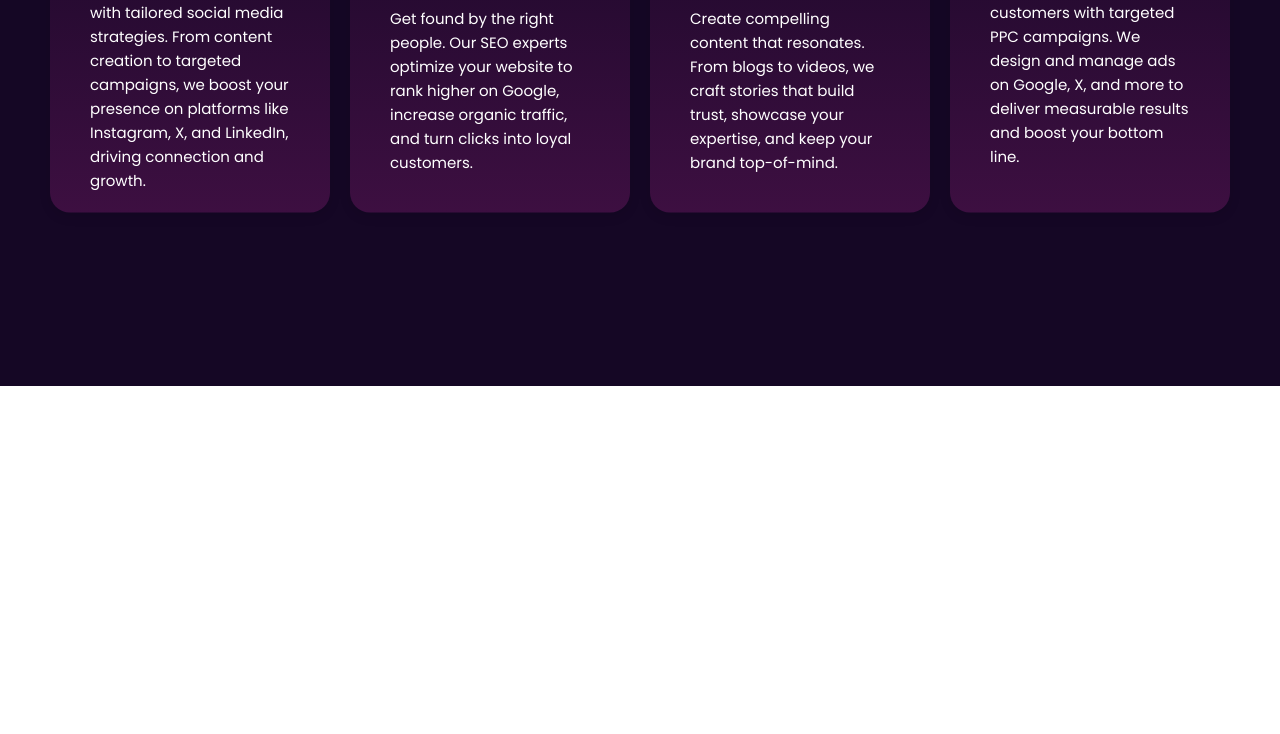
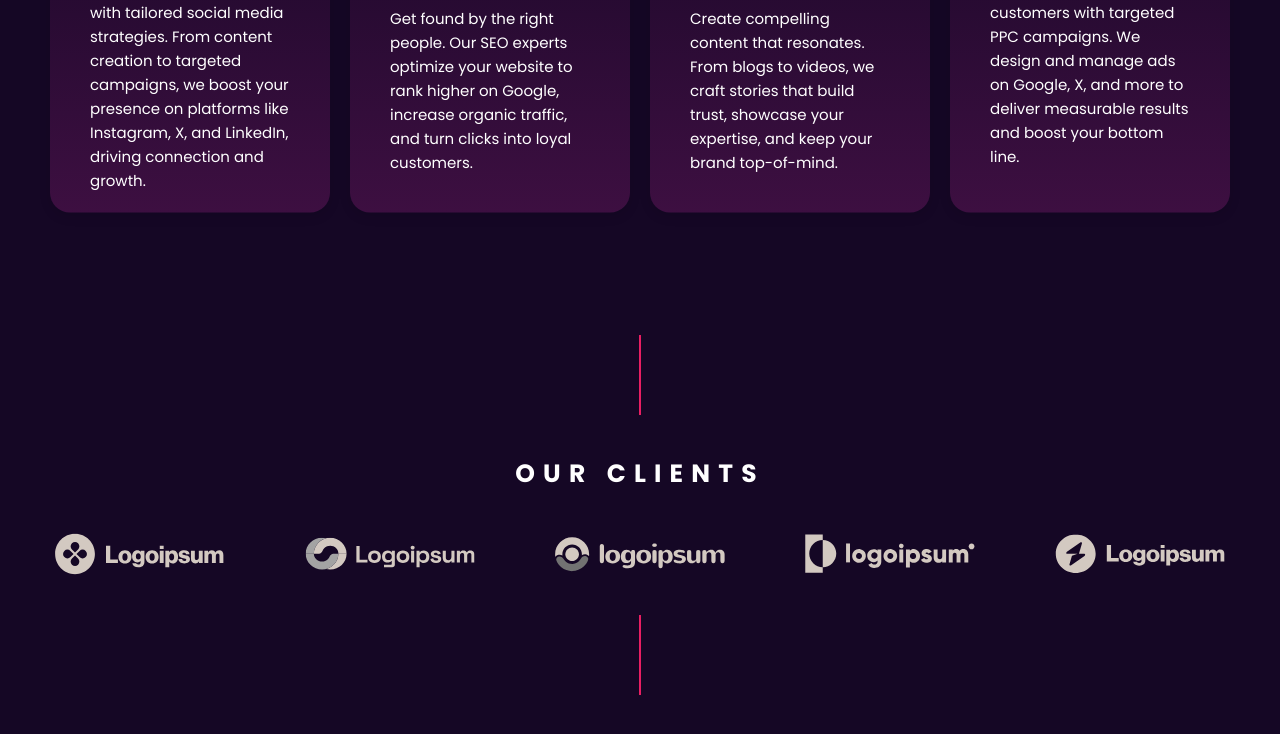
Before and after one commit to Raazkatwal/vibecraft_agency, a plain HTML site: page index.html in a window 1280 px wide. Shown: the part 1030-1764 px from the top of the page. Before the commit the page ends 1416 px from the top, so only its background shows below. Drawn offline with Linux system fonts and the light colour scheme.

Commit message:
added clients section

```diff
--- a/css/style.css
+++ b/css/style.css
@@ -41,13 +41,17 @@ main {
 }
 
 nav {
-  position: sticky;
-  top: 1rem;
-  background: transparent;
+  position: fixed;
+  background: rgba(255, 255, 255, 0.06);
+  backdrop-filter: blur(1rem);
+  box-shadow: 0 4px 12px rgba(0, 0, 0, .1);
   z-index: 99;
+  width: 93%;
+  transition: all 0.3s ease;
 }
 
 .nav-contents {
+  width: 100%;
   font-size: 4rem;
   display: flex;
   justify-content: space-between;
@@ -87,7 +91,7 @@ nav {
 
 .hero {
   display: flex;
-  height: 80vh;
+  height: 100vh;
   align-items: center;
   justify-content: center;
 }
@@ -104,7 +108,9 @@ nav {
   color: var(--color-accent-2);
 }
 
-.social-links::after {
+.social-links::after,
+.clients-section::before,
+.clients-section::after {
   content: "";
   width: 0.2rem;
   height: 15rem;
@@ -166,7 +172,6 @@ nav {
   display: flex;
   justify-content: center;
   gap: 2rem;
-  /* flex-wrap: wrap; */
   transform: translateY(-40%);
 }
 
@@ -198,10 +203,6 @@ nav {
 
 .card-icon {
   font-size: 4rem;
-  /* background: linear-gradient(0deg,
-      rgb(245, 74, 72) 0.5%,
-      rgb(250, 152, 47) 100%); */
-
   background: linear-gradient(0deg,
       var(--color-accent-1) 0.5%,
       var(--color-accent-2) 100%);
@@ -213,3 +214,32 @@ nav {
   transform: translateY(-5%) scale(1.03);
   box-shadow: 0 8px 16px rgba(0, 0, 0, 0.15);
 }
+
+.clients-section {
+  position: relative;
+  display: flex;
+  flex-direction: column;
+  align-items: center;
+  gap: 4rem;
+  transform: translateY(-10%);
+}
+
+.clients-section::before,
+.clients-section::after {
+  height: 8rem;
+}
+
+.clients-heading {
+  font-size: 2.5rem;
+  letter-spacing: .5ch;
+  text-transform: uppercase;
+}
+
+.clients-logo {
+  display: flex;
+  gap: 8rem;
+}
+
+.clients-logo img {
+  width: 17rem;
+}
--- a/index.html
+++ b/index.html
@@ -10,7 +10,6 @@
 </head>
 
 <body>
-    <main>
     <nav>
         <div class="nav-contents">
             <div class="logo">VibeCraft</div>
@@ -22,6 +21,7 @@
             </div>
         </div>
     </nav>
+    <main>
         <div class="social-links">
             <i class="fa-brands fa-facebook"></i>
             <i class="fa-brands fa-instagram"></i>
@@ -70,6 +70,17 @@
                     measurable results and boost your bottom line.</p>
             </div>
         </section>
+
+        <section class="clients-section">
+            <h2 class="clients-heading">Our Clients</h2>
+            <div class="clients-logo">
+                <img src="./img/logoipsum1.svg" alt="Client 1">
+                <img src="./img/logoipsum2.svg" alt="Client 2">
+                <img src="./img/logoipsum3.svg" alt="Client 3">
+                <img src="./img/logoipsum4.svg" alt="Client 4">
+                <img src="./img/logoipsum5.svg" alt="Client 5">
+            </div>
+        </section>
     </div>
 </body>
 
```
Also changed, not shown: img/logoipsum1.svg (added), img/logoipsum2.svg (added), img/logoipsum3.svg (added), img/logoipsum4.svg (added), img/logoipsum5.svg (added), img/logoipsum6.svg (added). Lines whose indentation alone changed are shown as unchanged.
